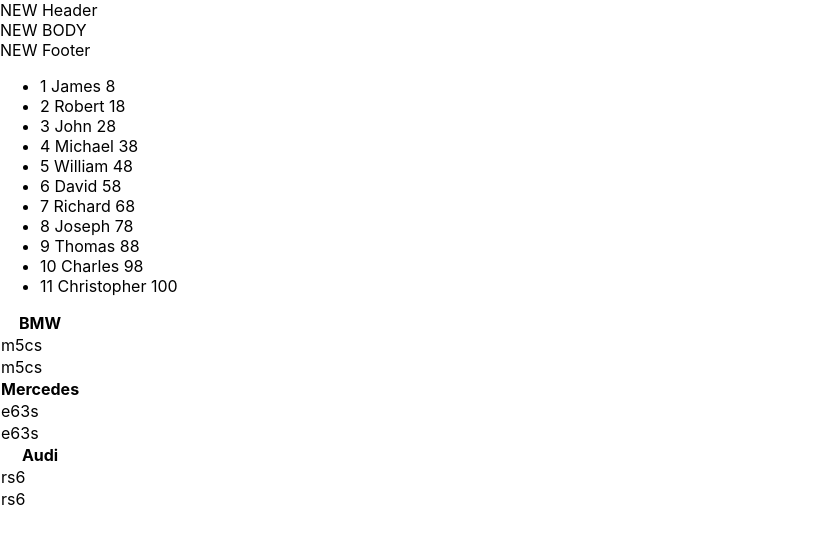
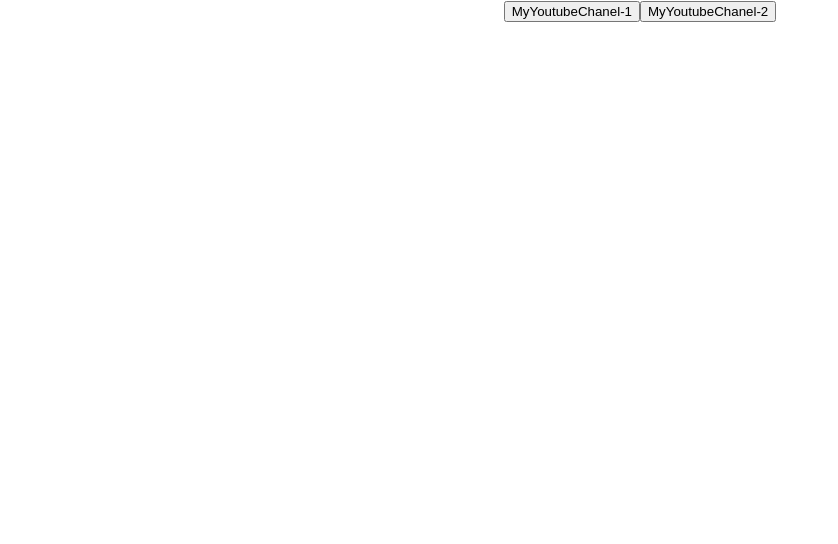
Before and after one commit to KombinatorVit/microtaski, a React (Create React App) app: page / in a window 1280 px wide. Shown: the top 544 px of the page, without its empty margins (0-838 px from the left). Built offline with nearby package versions, Linux system fonts and the light colour scheme.

Commit message:
button path#1

```diff
--- a/src/App.tsx
+++ b/src/App.tsx
@@ -1,43 +1,43 @@
-import React from 'react';
+import React, {MouseEvent} from 'react';
 import './App.css';
-import {Header} from './site/Header';
-import {Body} from './site/Body';
-import {Footer} from './site/Footer';
-import {CarTable, NewComponent} from './NewComponent';
+
+
+function App() {
+
+    // const myFirstSubscriber = (event: MouseEvent<HTMLButtonElement>) => {
+    //     console.log('Hello, i am Vit');
+    // };
+    //
+    //
+    // const myTwoSubscriber = (event: MouseEvent<HTMLButtonElement>) => {
+    //     console.log('Kis Kis');
+    // };
+
+    const onClickHandler = (name: string) => {
+           console.log(name);
+
+    }
 
 
 
-const students = [
-  {id: 1, name: "James", age: 8},
-  {id: 2, name: "Robert", age: 18},
-  {id: 3, name: "John", age: 28},
-  {id: 4, name: "Michael", age: 38},
-  {id: 5, name: "William", age: 48},
-  {id: 6, name: "David", age: 58},
-  {id: 7, name: "Richard", age: 68},
-  {id: 8, name: "Joseph", age: 78},
-  {id: 9, name: "Thomas", age: 88},
-  {id: 10, name: "Charles", age: 98},
-  {id: 11, name: "Christopher", age: 100},
-]
+    // const foo1 = () => {
+    //     console.log('100200');
+    // }
+    // const foo2 = (num: number) => {
+    //     console.log(`num: ${num}`)
+    // }
 
-const topCars = [
-  {manufacturer:"BMW",model:'m5cs'},
-  {manufacturer:"Mercedes",model:'e63s'},
-  {manufacturer:"Audi",model:'rs6'}
-]
+    return (
 
+        <div className="App">
+            {/*<button onClick={(event) => {console.log('Hello');}}>MyYoutubeChanel-1</button>*/}
+            <button onClick={() => {onClickHandler('Vit')}}>MyYoutubeChanel-1</button>
+            <button name={'vit'} onClick={() => {onClickHandler('Misha')}}> MyYoutubeChanel-2</button>
 
-function App() {
-  return (
+            {/*<button onClick={foo1}>1</button>*/}
+            {/*<button onClick={() => {foo2(100200) }}>2</button>*/}
+        </div>);
 
-<div>
-  <Header title={'NEW Header'} />
-  <Body titleForBody={'NEW BODY'} />
-  <Footer titleForFooter={'NEW Footer'} />
-  <NewComponent students={students} />
-  <CarTable topCars={topCars} />
-</div>  );
 }
 
 export default App;
--- a/src/NewComponent.tsx
+++ /dev/null
@@ -1,60 +0,0 @@
-import React from 'react';
-
-type topCarsType ={
-    manufacturer: string
-    model: string
-}
-
-type StudentsType = {
-    id: number
-    name: string
-    age: number
-}
-type NewComponentType = {
-    students: Array<StudentsType>
-}
-
-
-export const NewComponent = (props: NewComponentType) => {
-    return (
-        <div>
-            <ul>
-
-                {props.students.map((st, i) => {return (
-                    <li key={st.id}>{ (i + 1) +' '+ st.name + ' ' +  st.age}</li>
-                )})}
-
-            </ul>
-
-        </div>
-    );
-};
-
-type CarTableType = {
-    topCars : Array<topCarsType>
-}
-
-
-export const CarTable = (props: CarTableType ) => {
-
-
-    return (
-        <div>
-        {props.topCars.map((car, index) => {
-            return (
-                <tbody key={index}>
-                    <tr>
-                        <th>{car.manufacturer}</th>
-                    </tr>
-                    <tr>
-                        <td>{car.model}</td>
-
-                    </tr>
-                    <tr>
-                        <td>{car.model}</td>
-                    </tr>
-                </tbody>
-            )}) }
-        </div>
-    )
-}
```
